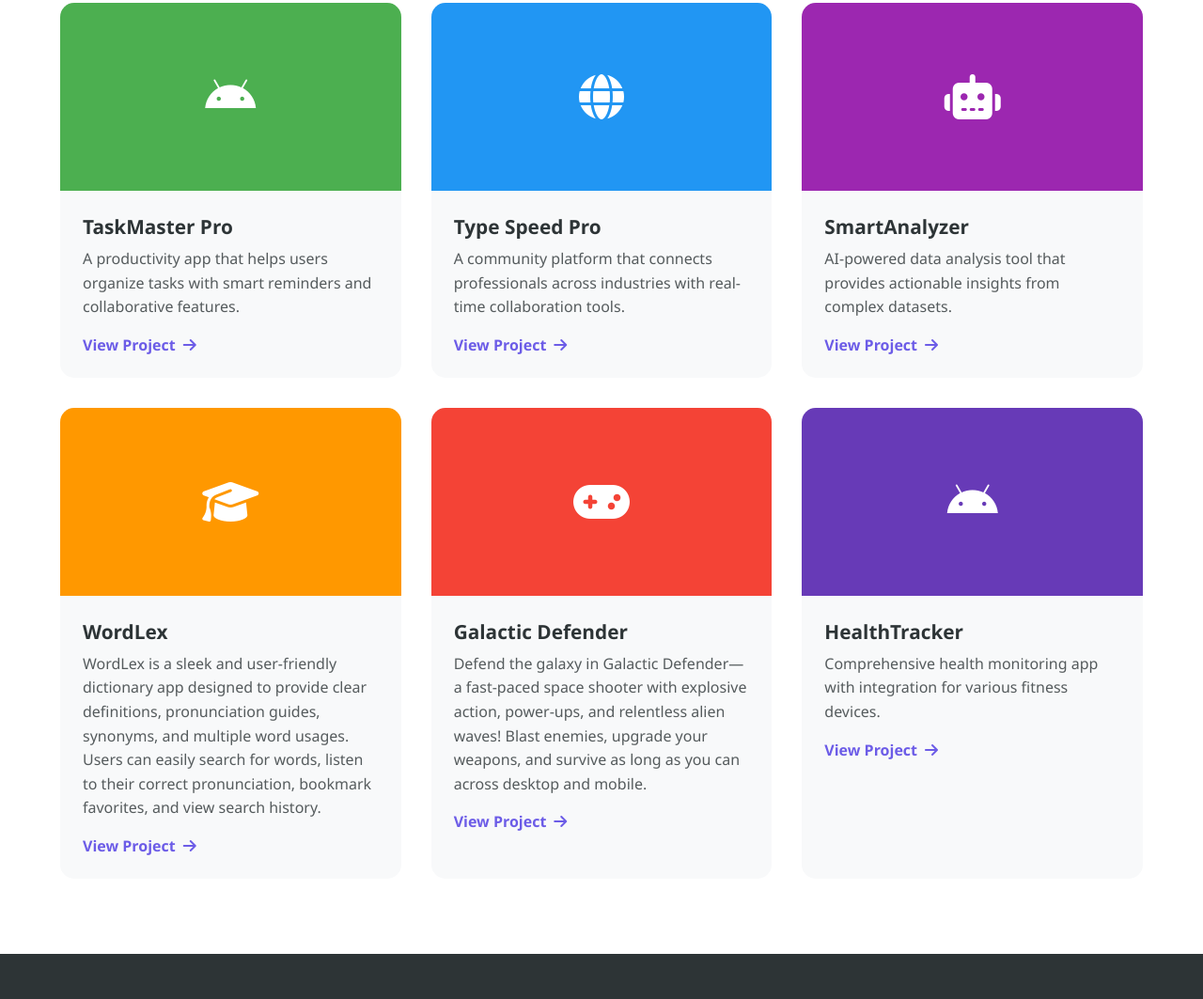
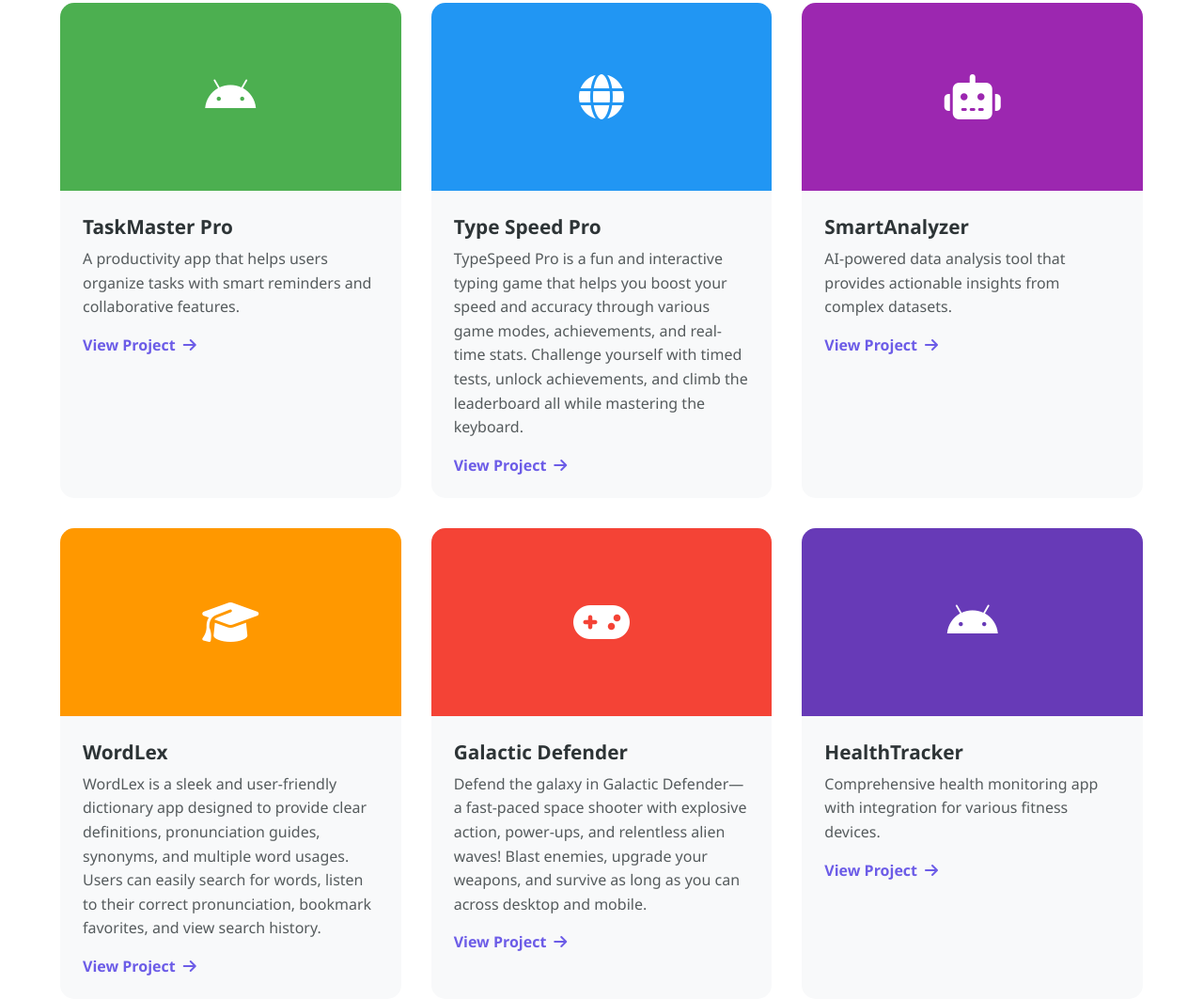
Before and after one commit to ZiPPO7777/ZIPPTECH-website, a plain HTML site: page index.html in a window 1280 px wide. Shown: the part 2589-3652 px from the top of the page at 94% size. Drawn offline with nearby package versions, Linux system fonts and the light colour scheme.

Commit message:
Update index.html

```diff
--- a/index.html
+++ b/index.html
@@ -740,7 +740,8 @@
                 </div>
                 <div class="project-info">
                     <h3>Type Speed Pro</h3>
-                    <p>A community platform that connects professionals across industries with real-time collaboration tools.</p>
+                    <p>TypeSpeed Pro is a fun and interactive typing game that helps you boost your speed and accuracy through various game modes, achievements, and real-time stats.
+                        Challenge yourself with timed tests, unlock achievements, and climb the leaderboard all while mastering the keyboard.</p>
                     <a href="projects/typespeedpro.html" class="project-link">View Project <i class="fas fa-arrow-right"></i></a>
                 </div>
             </div>
```
